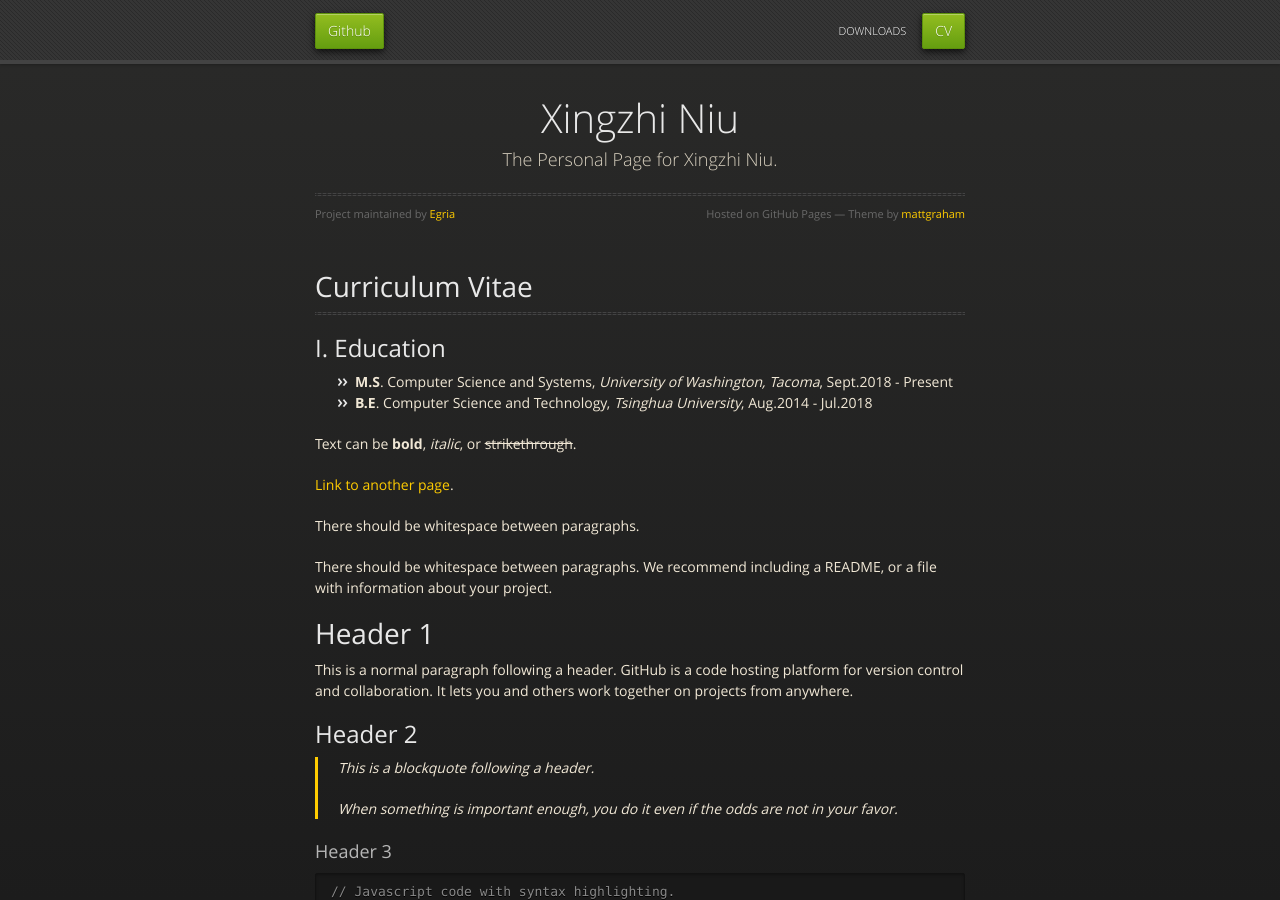
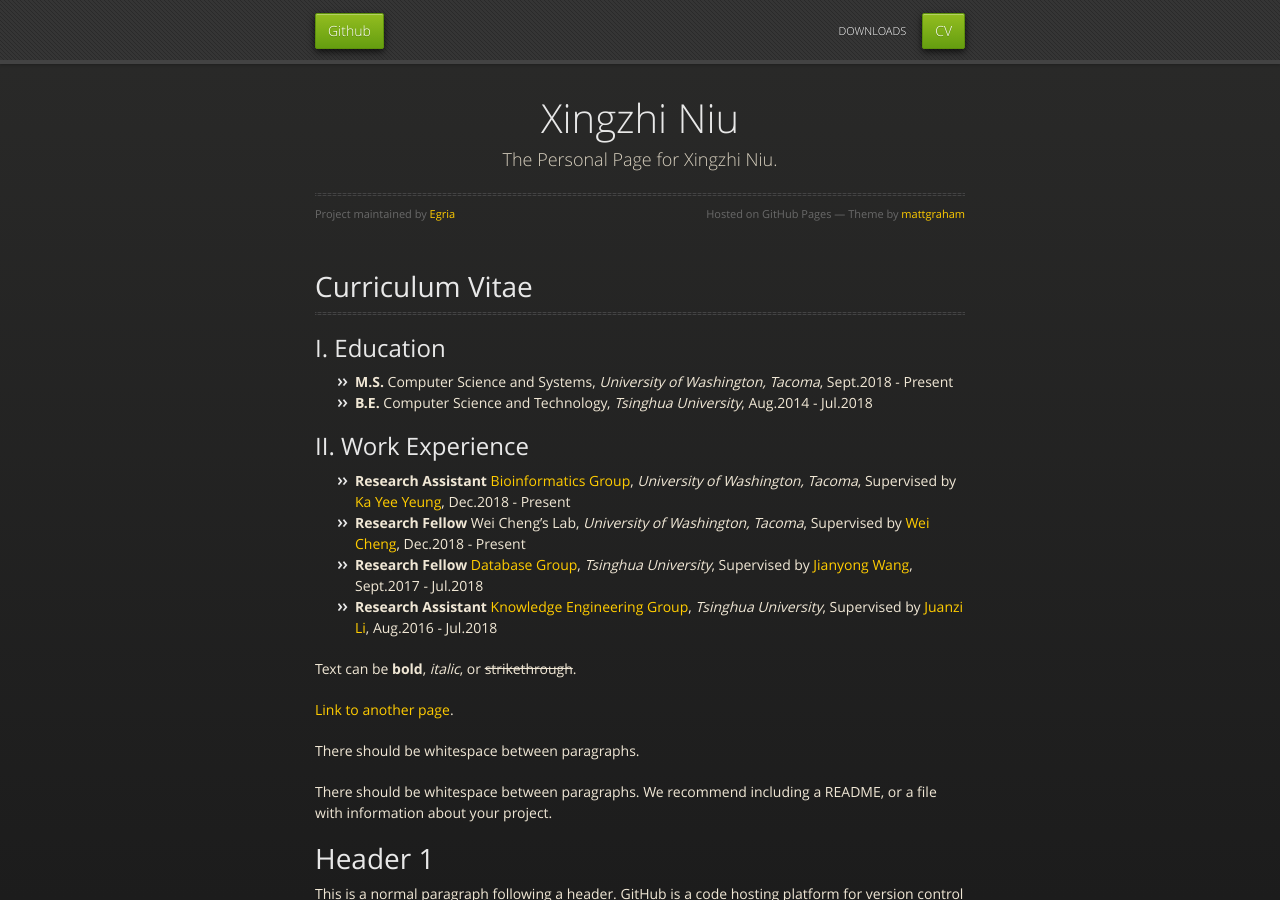
Before and after one commit to Egria/website, a Jekyll site: the page built from index.md, in a window 1280 px wide and 900 px high. Built offline with Jekyll 4.4.1, drawn with Linux system fonts in a browser that asks for light colours; our own code applies the rules of GitHub Pages for plain Markdown files.

Commit message:
Update index.md

```diff
--- a/index.md
+++ b/index.md
@@ -9,8 +9,15 @@ layout: default
 
 ## I. Education
 
-- **M.S**. Computer Science and Systems, _University of Washington, Tacoma_, Sept.2018 - Present
-- **B.E**. Computer Science and Technology, _Tsinghua University_, Aug.2014 - Jul.2018
+- **M.S.** Computer Science and Systems, _University of Washington, Tacoma_, Sept.2018 - Present
+- **B.E.** Computer Science and Technology, _Tsinghua University_, Aug.2014 - Jul.2018
+
+## II. Work Experience
+
+- **Research Assistant** [Bioinformatics Group](https://github.com/BioDepot), _University of Washington, Tacoma_, Supervised by [Ka Yee Yeung](http://faculty.washington.edu/kayee/), Dec.2018 - Present
+- **Research Fellow** Wei Cheng's Lab, _University of Washington, Tacoma_, Supervised by [Wei Cheng](http://faculty.washington.edu/uwcheng/), Dec.2018 - Present
+- **Research Fellow** [Database Group](http://dbgroup.cs.tsinghua.edu.cn/), _Tsinghua University_, Supervised by [Jianyong Wang](http://dbgroup.cs.tsinghua.edu.cn/wangjy/), Sept.2017 - Jul.2018
+- **Research Assistant** [Knowledge Engineering Group](http://keg.cs.tsinghua.edu.cn/), _Tsinghua University_, Supervised by [Juanzi Li](http://keg.cs.tsinghua.edu.cn/persons/ljz/), Aug.2016 - Jul.2018
 
 Text can be **bold**, _italic_, or ~~strikethrough~~.
 
```
